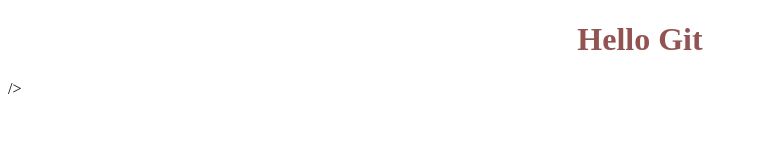
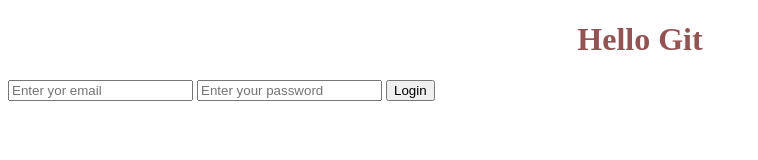
Before and after one commit to BonoloLekay/First-Repository, a plain HTML site: page index.html in a window 1280 px wide. Shown: the whole page, without its empty margins (0-758 px from the left). Drawn offline with Linux system fonts and the light colour scheme.

Commit message:
Created HTML login

```diff
--- a/index.html
+++ b/index.html
@@ -9,7 +9,11 @@
 
 <body>
     <h1>Hello Git</h1>
-
-    <script src="script.js"></script>/>
+    <form class = "login">
+        <input type="email" placeholder="Enter yor email">
+        <input type="password" placeholder="Enter your password">
+        <input type="submit" value="Login">
+    </form>
+    <script src="script.js"></script>
 </body>
 </html>
```
